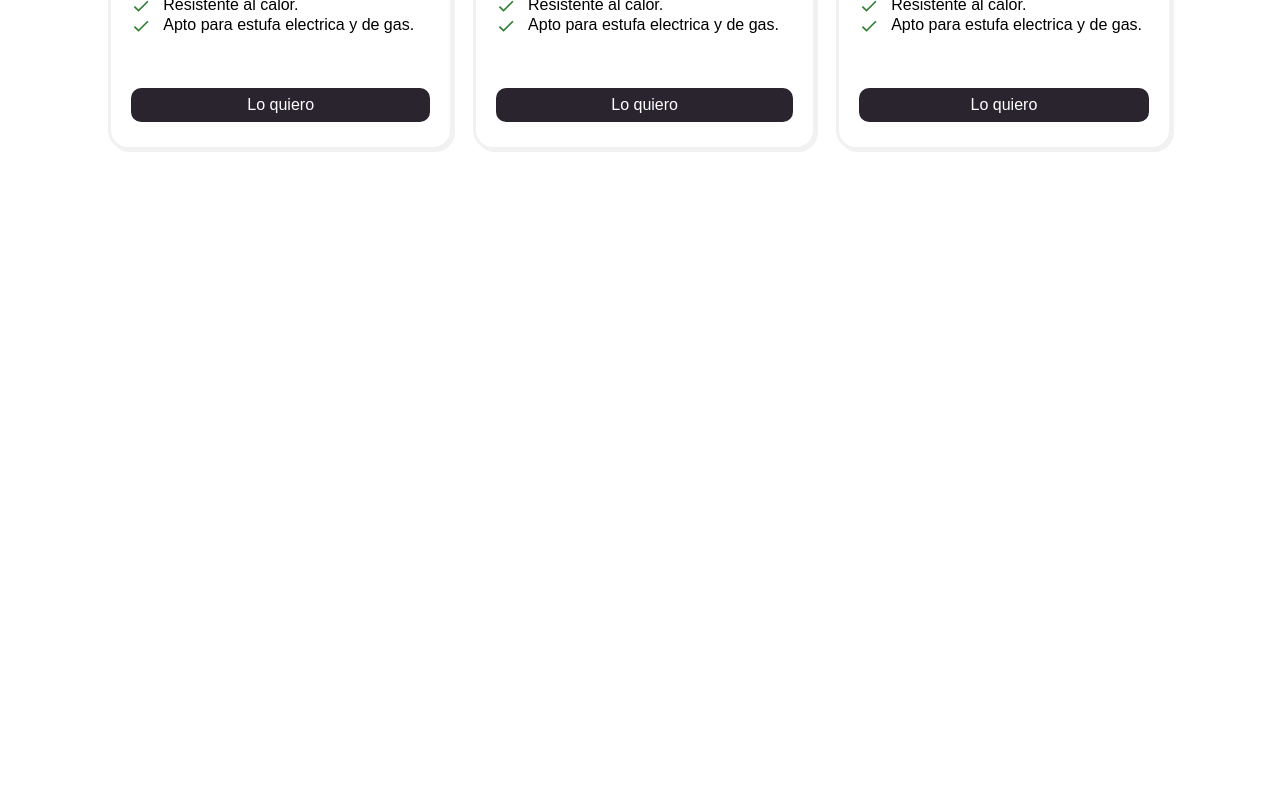
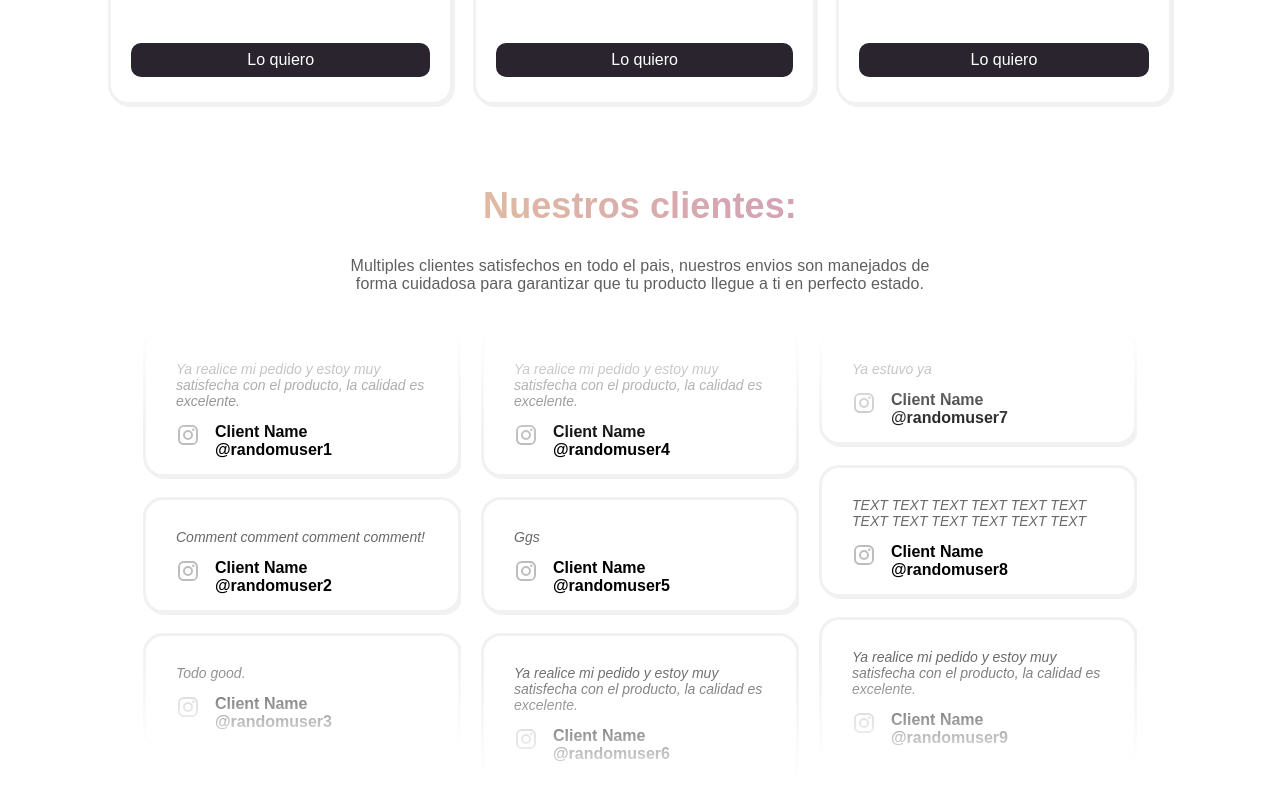
Before and after one commit to Luesf/staticwebsite, a React (Vite) app: page / in a window 1280 px wide. Shown: the part 1860-2660 px from the top of the page. Before the commit the page ends 2070 px from the top, so only its background shows below. Built offline with nearby package versions, Linux system fonts and the light colour scheme; a web font is replaced by a local one.

Commit message:
comments section added

```diff
--- a/src/App.jsx
+++ b/src/App.jsx
@@ -4,6 +4,7 @@ import Hero from "./components/Hero";
 import LogoReel from "./components/LogoReel";
 import Showcase from "./components/Showcase";
 import Pricing from "./components/Pricing";
+import Users from "./components/Users";
 import "./app.css";
 
 function App() {
@@ -14,6 +15,7 @@ function App() {
       <LogoReel />
       <Showcase />
       <Pricing />
+      <Users />
     </div>
   )
 }
--- a/src/components/Header.jsx
+++ b/src/components/Header.jsx
@@ -8,7 +8,7 @@ function Header() {
     return (
         <header>
             <div className="header-top">
-                <p>Click here to open our catalog</p>
+                <p>Click click!</p>
                 <ArrowForwardIcon className="arrowRight"/>
             </div>
             <div className="header-bottom">
--- a/src/components/Hero.jsx
+++ b/src/components/Hero.jsx
@@ -13,9 +13,9 @@ function Hero() {
                     <p className="hero-text">Tienda de productos especialmente escogidos para hacer o mejorar tu hogar de forma unica.</p>
                 </div>
                 <div className="hero-buttons">
-                    <button className="button-buy">Buy products</button>
+                    <button className="button-buy">Comprar</button>
                     <button className="button-learn">
-                        <span>Learn more</span>
+                        <span>Acerca de nosotros</span>
                         <KeyboardArrowRightIcon fontSize="medium"/>
                     </button>
                 </div>
--- a/src/components/Showcase.jsx
+++ b/src/components/Showcase.jsx
@@ -10,9 +10,6 @@ function Showcase() {
         <section className="showcase-outer-container">
             <div className="showcase-container">
                 <div className="showcase-inner-container">
-                    <div className="tag-container">
-                        <div className="tag"> Improve your environment. </div>
-                    </div>
                     <h2>Productos utiles y decorativos para tu hogar.</h2>
                     <p>Transforma tu hogar en un lugar de comodidad con nuestros productos de primera categoría! Desde utensilios hasta innovadoras herramientas de limpieza, nuestra tienda online ofrece una amplia gama de productos diseñados para simplificarte la vida.</p>
                 </div>
--- /dev/null
+++ b/src/components/Users.jsx
@@ -0,0 +1,98 @@
+import React from "react";
+import "./users.css";
+import InstagramIcon from '@mui/icons-material/Instagram';
+
+const comments = [
+    {
+        text: "Ya realice mi pedido y estoy muy satisfecha con el producto, la calidad es excelente.",
+        name: "Client Name",
+        username: "@randomuser1"
+    },
+    {
+        text: "Comment comment comment comment!",
+        name: "Client Name",
+        username: "@randomuser2"
+    },
+    {
+        text: "Todo good.",
+        name: "Client Name",
+        username: "@randomuser3"
+    },
+    {
+        text: "Ya realice mi pedido y estoy muy satisfecha con el producto, la calidad es excelente.",
+        name: "Client Name",
+        username: "@randomuser4"
+    },
+    {
+        text: "Ggs",
+        name: "Client Name",
+        username: "@randomuser5"
+    },
+    {
+        text: "Ya realice mi pedido y estoy muy satisfecha con el producto, la calidad es excelente.",
+        name: "Client Name",
+        username: "@randomuser6"
+    },
+    {
+        text: "Ya estuvo ya",
+        name: "Client Name",
+        username: "@randomuser7"
+    },
+    {
+        text: "TEXT TEXT TEXT TEXT TEXT TEXT TEXT TEXT TEXT TEXT TEXT TEXT",
+        name: "Client Name",
+        username: "@randomuser8"
+    },
+    {
+        text: "Ya realice mi pedido y estoy muy satisfecha con el producto, la calidad es excelente.",
+        name: "Client Name",
+        username: "@randomuser9"
+    }
+]
+
+const commentsOne = comments.slice(0, 3);
+const commentsTwo = comments.slice(3, 6);
+const commentsThree = comments.slice(6, 9);
+
+function commentsColumn(comments) {
+    return (
+        <div className="comments-column">
+            {comments.map(({text, name, username}) => (
+                <div className="comment-container">
+                    <p>{text}</p>
+                    <div className="comment-user-container">
+                        <div>
+                            <InstagramIcon color="disabled"/>
+                        </div>
+                        <div className="comment-user-info">
+                            <span>{name}</span>
+                            <span>{username}</span>
+                        </div>
+                    </div>
+                </div>
+            ))}
+        </div>
+    )
+}
+
+function Users() {
+    return (
+        <section>
+            <div className="users-outer-container">
+                <div className="users-text-container">
+                    <h2>Nuestros clientes:</h2>
+                    <p>Multiples clientes satisfechos en todo el pais, nuestros envios son manejados de forma cuidadosa para garantizar que tu producto llegue a ti en perfecto estado.</p>
+                </div>
+            </div>
+            <div className="comments-outer-container">
+                <div className="comments-container">
+                    <span className="columnOne">{commentsColumn(commentsOne)}</span>
+                    <span className="columnTwo">{commentsColumn(commentsTwo)}</span>
+                    <span className="columnThree">{commentsColumn(commentsThree)}</span>
+                </div>
+            </div>
+        </section>
+    )
+}
+
+export default Users;
--- a/src/components/showcase.css
+++ b/src/components/showcase.css
@@ -12,22 +12,6 @@
     max-width: 600px;
     padding-left: 20px;
     padding-right: 20px;
-}
-
-.tag-container {
-    display: flex;
-    justify-content: center;
-}
-
-.tag {
-    color: dimgrey;
-    font-size: 14px;
-    background-color: rgb(248, 245, 241);
-    border-radius: 5px;
-    margin: 10px;
-    padding-left: 8px;
-    padding-right: 8px;
-    border: 1px solid rgb(231, 231, 231);
 }
 
 .showcase-container h2 {
--- /dev/null
+++ b/src/components/users.css
@@ -0,0 +1,95 @@
+.users-outer-container {
+    display: flex;
+    justify-content: center;
+    width: 100%;
+}
+
+.comments-outer-container {
+    display: block;
+    justify-items: center;
+}
+
+.users-text-container {
+    max-width: 600px;
+    padding-left: 20px;
+    padding-right: 20px;
+}
+
+.users-text-container h2 {
+    text-align: center;
+    font-size: 36px;
+    letter-spacing: 0.1px;
+    margin-top: 20px;
+    background: linear-gradient(to right,  #e6c698, #CC95C0);
+    -webkit-background-clip: text;
+    -webkit-text-fill-color: transparent;
+}
+
+.users-text-container p {
+    text-align: center;
+    font-size: 16px;
+    color: rgba(0, 0, 0, 0.63);
+    letter-spacing: 0.1px;
+}
+
+.comments-column {
+    mask-image: linear-gradient(to bottom, transparent, black 25%, black 75%, transparent);
+}
+
+.comment-container {
+    margin-top: 20px;
+    margin-bottom: 20px;
+    padding-top: 15px;
+    padding-bottom: 15px;
+    padding-left: 30px;
+    padding-right: 30px;
+    border-radius: 20px;
+    border: #F1F1F1 solid;
+    box-shadow: 2px 2px #F1F1F1;
+    max-width: 252px;
+}
+
+.comment-container p {
+    color: dimgrey;
+    font-style: italic;
+    font-size: 14px;
+}
+
+.comment-user-container {
+    display: flex;
+    gap: 15px;
+}
+
+.comment-user-info {
+    display: flex;
+    flex-direction: column;
+}
+
+.comment-user-info span {
+    font-weight: bold;
+}
+
+.columnTwo {
+    display: none;
+}
+
+.columnThree {
+    display: none;
+}
+
+@media (min-width: 768px) {
+    .comments-container {
+        display: flex;
+        justify-content: center;
+        gap: 20px;
+    }
+    .columnTwo {
+        display: block;
+    }
+}
+
+@media (min-width: 1200px) {
+    .columnThree {
+        display: block;
+    }
+}
```
